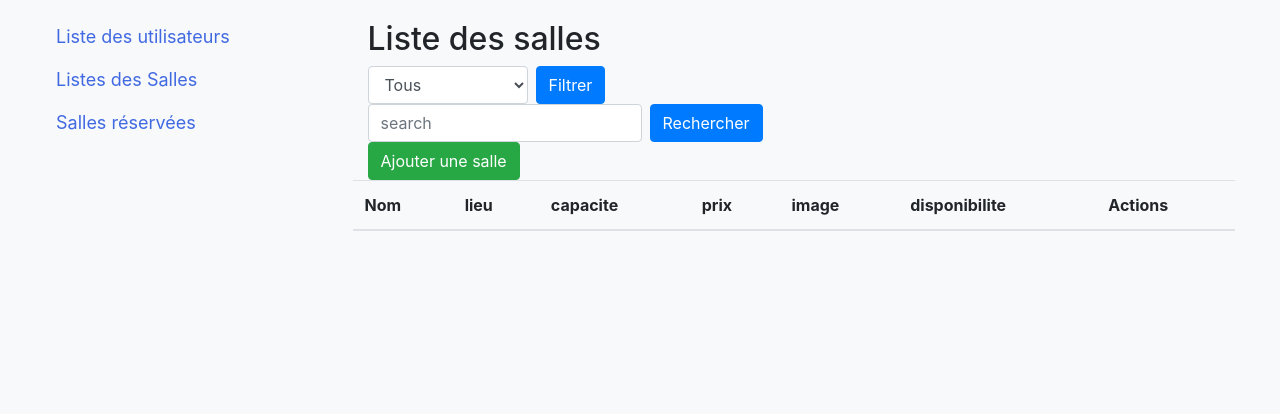
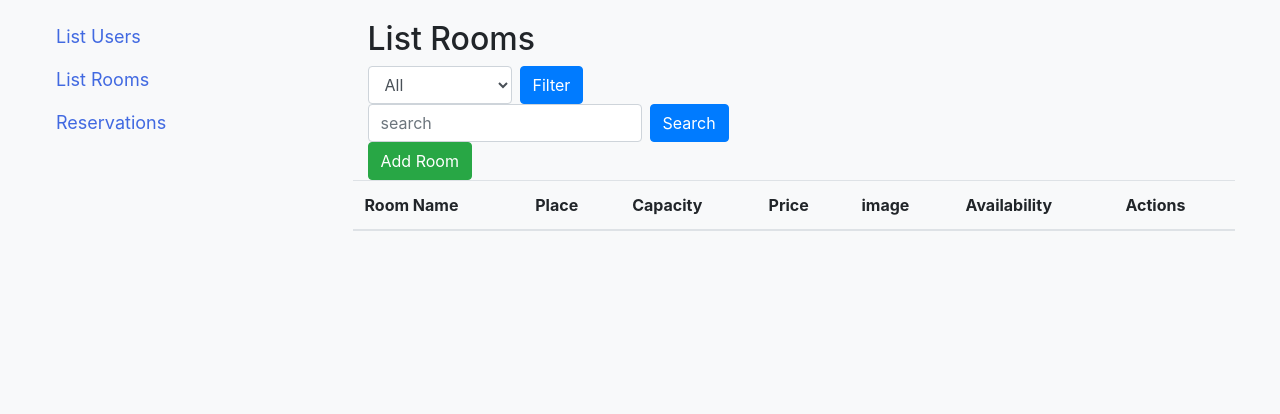
Before and after one commit to GagaISh/stageprojet, a Django app: page /listroom/ in a window 1280 px wide. Shown: the part 116-530 px from the top of the page. Run offline with Django 5.2, Linux system fonts and the light colour scheme; data that the repository does not hold is empty; parts of the project's set-up code (start-up, migrations or seed data) failed here and were passed over; some libraries are stand-ins or nearby versions.

Commit message:
modifications

```diff
--- a/apps/reservation/urls.py
+++ b/apps/reservation/urls.py
@@ -18,6 +18,7 @@ urlpatterns = [
     path('api/',include(router.urls)),
     path('signup/', SignupView.as_view(), name='signup'),
     path('login/', LoginView.as_view(), name='login'),
+    path('logout/',views.logout_user,name="logout"),
     path('addroom/', AddRoomView.as_view(), name='addroom'),
     path('booking/<int:room_id>', BookingView.as_view(), name='booking'),
     path('listroom/',ListRoomView.as_view(),name='listroom'),
--- a/apps/reservation/views.py
+++ b/apps/reservation/views.py
@@ -5,8 +5,9 @@ from django.contrib.auth import authenticate, login,logout
 from django.contrib import messages
 from django.contrib.auth.mixins import LoginRequiredMixin
 from django.contrib.auth.decorators import login_required
+from django.utils.decorators import method_decorator
 from django.core.files.storage import default_storage
-from django.http import HttpRequest, HttpResponse, HttpResponseBadRequest,HttpResponseNotAllowed
+from django.http import HttpRequest, HttpResponse, HttpResponseBadRequest,HttpResponseNotAllowed,HttpResponseRedirect
 from django.shortcuts import get_object_or_404, redirect, render
 from django.urls import reverse
 from django.views import View
@@ -15,6 +16,7 @@ from django.views.generic.edit import FormView
 from django.utils.dateparse import parse_date
 from datetime import date, timedelta
 from django.db.models import Q
+from datetime import date, datetime
 
 
 
@@ -43,6 +45,8 @@ class SignupView(FormView):
 
 class LoginView(TemplateView):
     template_name="login.html"
+    redirect_authenticated_user = True
+    redirect_field_name = "next"
 
     def post(self,request):
         email=request.POST.get("email")
@@ -56,12 +60,19 @@ class LoginView(TemplateView):
         if user is not None:
             login(request,user)
             request.session["user_id"] = user.id
-            return redirect("home")
+            next_url = request.GET.get(self.redirect_field_name)
+            if next_url:
+                return HttpResponseRedirect(next_url)
+            else:
+                return HttpResponseRedirect("home")
 
         else:
             error_message = "Incorrect identifiers"
         return render(request, "login.html", {"error": error_message})
 
+def logout_user(request):
+    logout(request)
+    return redirect('home')
 
 class AddRoomView(View):
     template_name = "addroom.html"
@@ -80,18 +91,18 @@ class AddRoomView(View):
             room.save()
             return redirect("listroom")
         else:
-            return HttpResponse("Le nom de la salle est requis.")
+            return HttpResponse("Room name is required.")
 
     def get(self, request):
         return render(request, self.template_name, {})
 
 
-class BookingView(View):
+@method_decorator(login_required, name='dispatch')
+class BookingView(TemplateView):
 
     template_name = "booking.html"
-
+    redirect_field_name = 'next'
     def get(self, request,room_id):
-        #user=self.request.user
         room = Room.objects.get(id= room_id)
         return render(request, self.template_name,{'room':room})
 
@@ -106,12 +117,23 @@ class BookingView(View):
                 id_room = room.id
             except Room.DoesNotExist:
                 error_message = "Room name not found."
-                return render(request, "booking.html", {"error": error_message})
+                return render(request, "booking.html", {"error": error_message,"room": room})
+
+            start_date = datetime.strptime(start_date, '%Y-%m-%d').date()
+            end_date = datetime.strptime(end_date, '%Y-%m-%d').date()
+
+            if start_date < date.today():
+                error_message = "Start date must be greater than or equal to today's date."
+                return render(request,"booking.html",{"error":error_message,"room": room})
+
+            if end_date < start_date :
+                error_message = "End date must be greater than or equal to start date."
+                return render(request,"booking.html",{"error":error_message,"room": room})
 
             room = get_object_or_404(Room, id=id_room)
             if not room.is_available(start_date, end_date):
                 error_message = "Room is not available for the selected dates."
-                return render(request, "booking.html", {"error": error_message})
+                return render(request, "booking.html", {"error": error_message,"room": room})
 
             room.availability = False
             room.save()
@@ -124,7 +146,7 @@ class BookingView(View):
                 end_date=end_date,
             )
             booking.save()
-            messages.success(request, "Reservation réussie")
+            messages.success(request, "Reservation successful")
             return redirect("home")
 
 
--- a/templates/dashboard.html
+++ b/templates/dashboard.html
@@ -41,9 +41,9 @@
             <div class="row">
                 <div class="col-md-3 sidebar">
                     <ul class="nav flex-column sider">
-                        <li class="nav-item"><a class="nav-link" href="{% url 'list-users' %}">Liste des utilisateurs</a></li>
-                        <li class="nav-item"><a class="nav-link" href="{% url 'listroom' %}">Listes des Salles</a></li>
-                        <li class="nav-item"><a class="nav-link" href="{% url 'list-reserves' %}">Salles réservées</a></li>
+                        <li class="nav-item"><a class="nav-link" href="{% url 'list-users' %}">List Users</a></li>
+                        <li class="nav-item"><a class="nav-link" href="{% url 'listroom' %}">List Rooms </a></li>
+                        <li class="nav-item"><a class="nav-link" href="{% url 'list-reserves' %}">Reservations</a></li>
                     </ul>
                 </div>
                 <div class="col-md-9 main">
--- a/templates/listroom.html
+++ b/templates/listroom.html
@@ -7,17 +7,17 @@
 {% load fontawesome_5 %}
 
 <div class="container-fluid container_listroom">
-  <h2>Liste des salles</h2>
+  <h2>List Rooms</h2>
 
   <div class="row">
     <div class="col-md-12">
       <form action="" method="GET" class="form-inline filter_room-form" enctype="multipart/form-data">
         <select name="availability" id="availability" class="form-control mr-2">
-          <option value="Tous">Tous</option>
-          <option value="True">Disponible</option>
-          <option value="False">Non disponible</option>
+          <option value="Tous">All</option>
+          <option value="True">Available</option>
+          <option value="False">Not available</option>
         </select>
-        <button type="submit" name="btn_filter" class="btn btn-primary">Filtrer</button>
+        <button type="submit" name="btn_filter" class="btn btn-primary">Filter</button>
       </form>
     </div>
   </div>
@@ -26,14 +26,14 @@
     <div class="col-md-12">
       <form action="" method="GET" class="form-inline search_room-form">
         <input type="search" placeholder="search" name="search" class="form-control mr-2" />
-        <button type="submit" name="btn_SearchRoom" class="btn btn-primary">Rechercher</button>
+        <button type="submit" name="btn_SearchRoom" class="btn btn-primary">Search</button>
       </form>
     </div>
   </div>
 
   <div class="row">
     <div class="col-md-12">
-      <a href="{% url 'addroom' %}"><button type="submit" id="btnAddRoom" class="btn btn-success">Ajouter une salle</button></a>
+      <a href="{% url 'addroom' %}"><button type="submit" id="btnAddRoom" class="btn btn-success">Add Room</button></a>
     </div>
   </div>
 
@@ -46,12 +46,12 @@
 <table class="table table-striped">
   <thead>
     <tr>
-      <th>Nom</th>
-      <th>lieu</th>
-      <th>capacite</th>
-      <th>prix</th>
+      <th>Room Name</th>
+      <th>Place</th>
+      <th>Capacity</th>
+      <th>Price</th>
       <th>image</th>
-      <th>disponibilite</th>
+      <th>Availability</th>
       <th>Actions</th>
     </tr>
   </thead>
@@ -77,8 +77,8 @@
         {% endif %}
       </td>
       <td>
-        <a href="{% url 'update_room' data.id %}"><button type="button" name="btn_update" class="btn btn-primary btn-update">Modifier</button></a>
-        <button type="button" name="btn-delete" value="{{ data.id}}" class="btn btn-danger">Supprimer</button>
+        <a href="{% url 'update_room' data.id %}"><button type="button" name="btn_update" class="btn btn-primary btn-update">UPDATE</button></a>
+        <button type="button" name="btn-delete" value="{{ data.id}}" class="btn btn-danger">DELETE</button>
       </td>
     </tr>
     {% endfor %}
```
Also changed, not shown: templates/addroom.html (+5 -5 lines), templates/base.html (+5 -5 lines), templates/booking.html (+11 -11 lines), templates/contact.html (+4 -4 lines), templates/home.html (+5 -5 lines), templates/listreserve.html (+11 -11 lines), templates/listusers.html (+8 -8 lines), templates/login.html (+7 -7 lines), templates/signup.html (+9 -9 lines), templates/update_room.html (+6 -6 lines).
